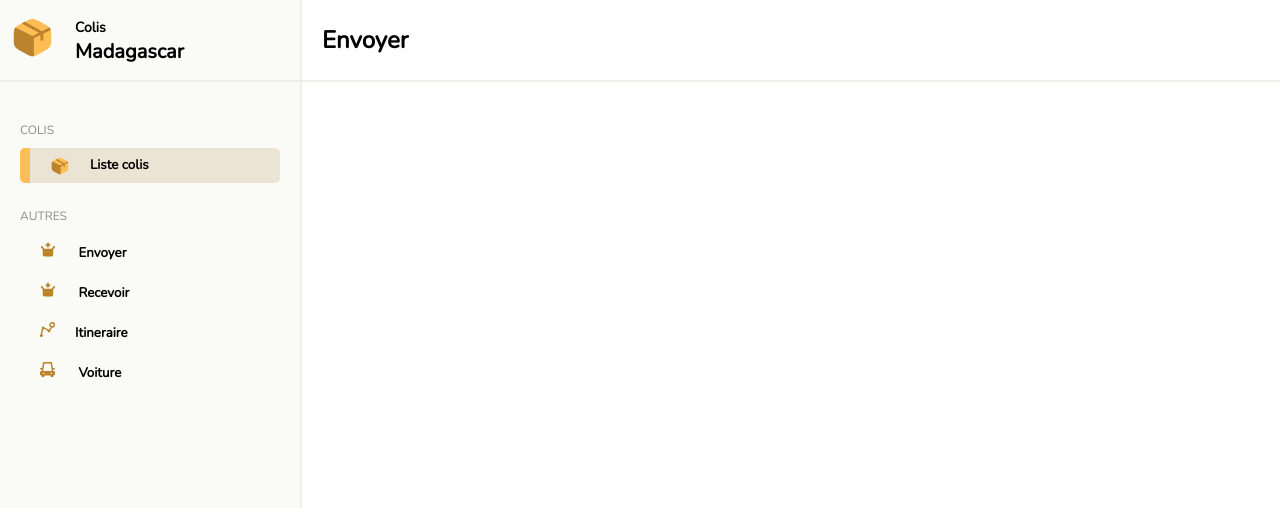
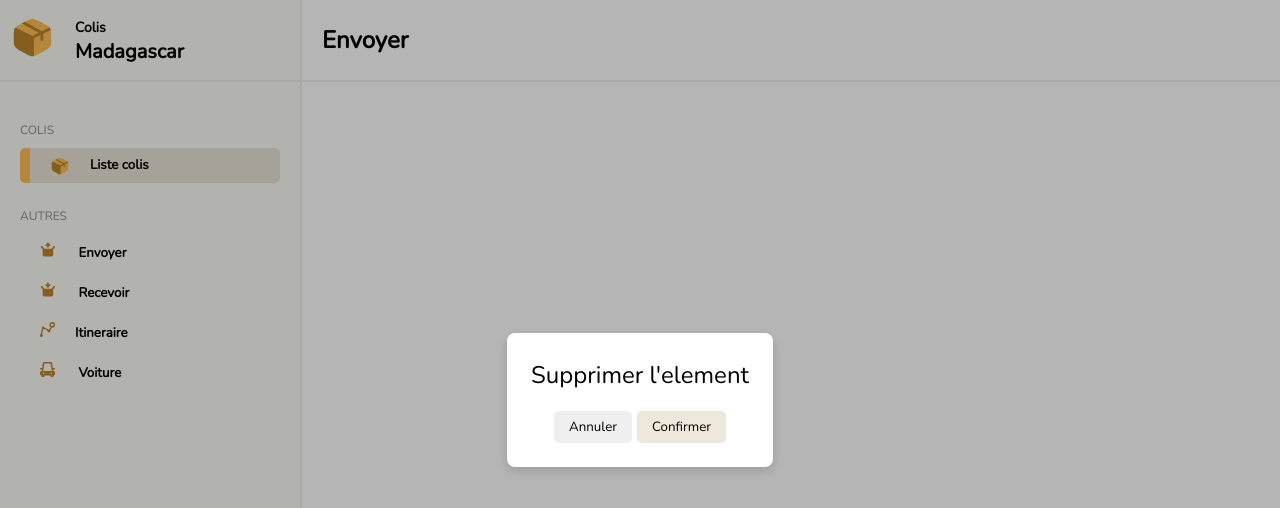
Before and after one commit to UzuiNate/Colis, a React (Vite) app: page /envoyer in a window 1280 px wide. Shown: the top 508 px of the page. Built offline with nearby package versions, Linux system fonts and the light colour scheme.

Commit message:
popup done

```diff
--- /dev/null
+++ b/src/shared/Popup.module.css
@@ -0,0 +1,4 @@
+.btn:hover{
+    background-color: #ffbe55 !important;
+    color: rgb(255, 255, 255);
+}
--- /dev/null
+++ b/src/shared/Popup.tsx
@@ -0,0 +1,83 @@
+import { createPortal } from "react-dom";
+import stylesCss from './Popup.module.css'
+
+interface PopupWithCancel {
+    confirm?: true;
+    content: string;
+    onConfirm: () => void;
+    onCancel: () => void;
+  }
+
+  interface PopupWithoutCancel {
+    confirm: false;
+    content: string;
+    onConfirm: () => void;
+    onCancel?: never;
+  }
+
+  // L'union des deux cas
+  type PopupProps = PopupWithCancel | PopupWithoutCancel;
+
+  export default function Popup({
+    confirm = true,
+    content,
+    onCancel,
+    onConfirm
+  }: PopupProps) {
+
+    const container: React.CSSProperties = {
+        width: "100vw",
+        height: "100vh",
+        backgroundColor: "#0000004a",
+        display: "flex",
+        alignItems: "center",
+        justifyContent: "center",
+        zIndex: 100,
+        position: "fixed",
+        top: 0,
+        left: 0,
+    }
+
+    const parent: React.CSSProperties = {
+        backgroundColor: "#ffffff",
+        padding: "24px",
+        borderRadius: "8px",
+        boxShadow: "0 4px 12px rgba(0,0,0,0.15)",
+        textAlign: "center"
+    }
+
+    const titre: React.CSSProperties = {
+        marginTop: "2px",
+        fontWeight: "normal"
+
+    }
+
+    const btn: React.CSSProperties = {
+        paddingInline: "15px",
+        paddingBlock: "7px",
+        border: "none",
+        borderRadius: "5px",
+    }
+
+    const btnConfirm: React.CSSProperties = {
+        backgroundColor: "#bea57944"
+    }
+
+    const btnContainer: React.CSSProperties = {
+        display: "flex",
+        gap: "5px",
+        justifyContent: "center",
+    }
+
+    return createPortal(
+    <div style={container}>
+      <div style={parent}>
+        <h2 style={titre}>{content}</h2>
+        <div style={btnContainer}>
+          {confirm && <button style={btn} onClick={onCancel}>Annuler</button>}
+          <button style={{...btn, ...btnConfirm}} className={stylesCss.btn}  onClick={onConfirm}>Confirmer</button>
+        </div>
+      </div>
+    </div>
+    , document.body);
+  }
--- a/src/views/Envoyer.tsx
+++ b/src/views/Envoyer.tsx
@@ -1,7 +1,9 @@
+import Popup from '../shared/Popup'
 import '../style/Envoyer.css'
 
 function Envoyer() {
 	return <div style={{width: 'calc(100% - 340px)'}}>
+		<Popup content="Supprimer l'element"/>
 		<div className="envoyer-header">
 			<h2>Envoyer</h2>
 
```
